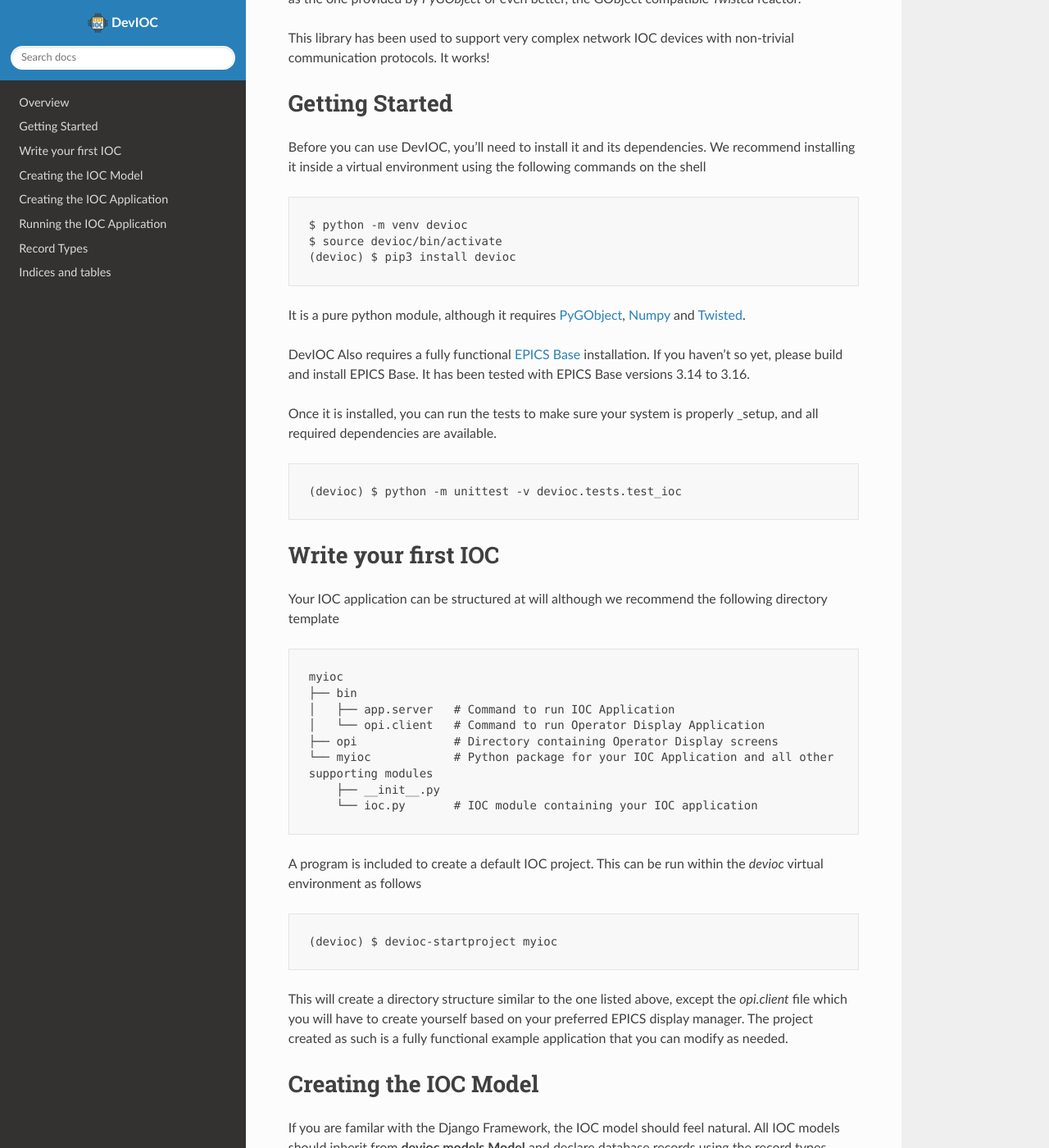
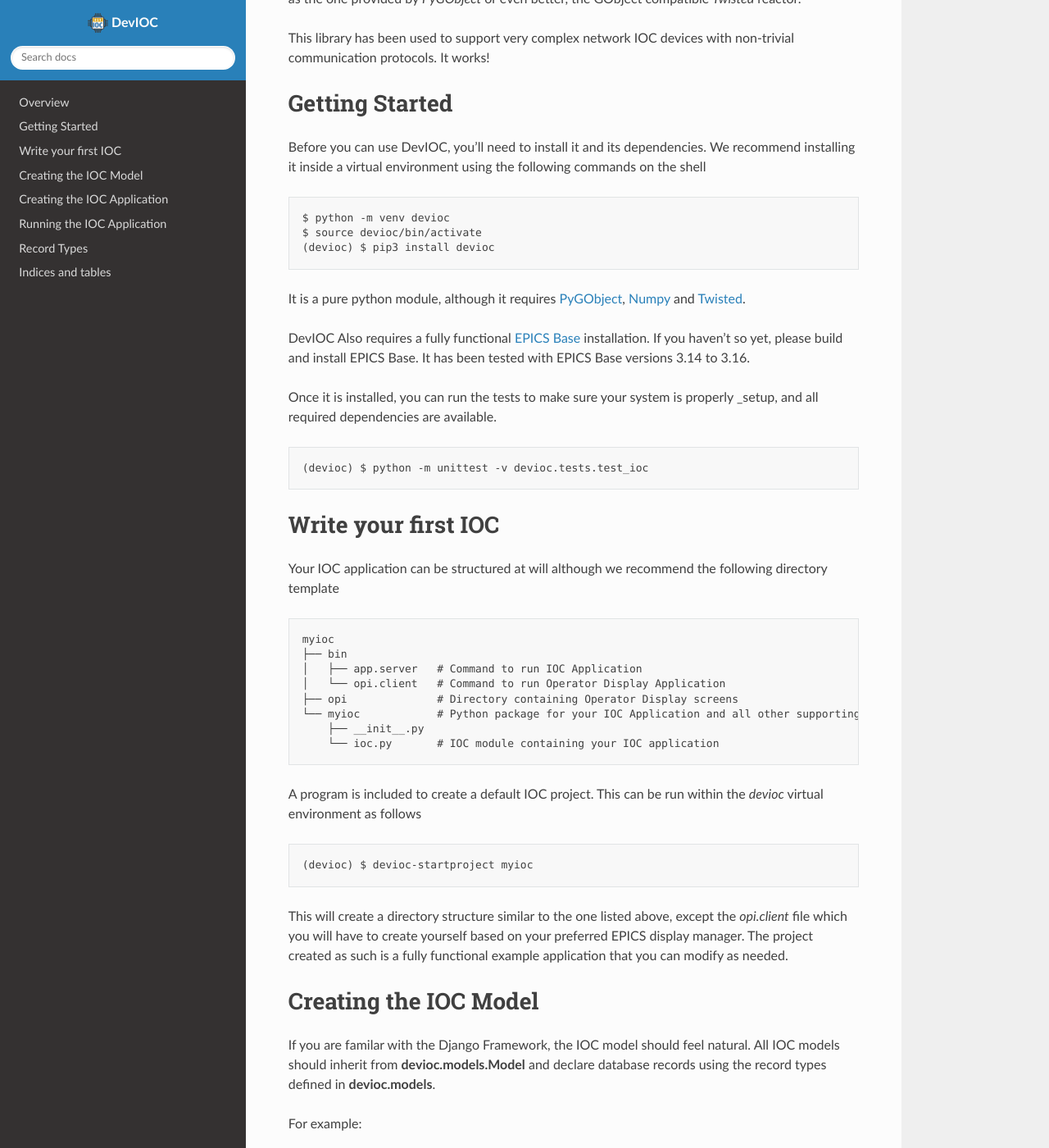
Before and after one commit to michel4j/devioc, a Sphinx documentation site: the page built from docs/source/index.rst, in a window 1280 px wide and 1400 px high, scrolled down 437 px. Shown: the whole window at 82% size. Built offline with Sphinx 7.4.7 and the Read the Docs theme 2.0.0, drawn with Linux system fonts in a browser that asks for light colours; the version number could not be read and is left out; some of the changed text lies outside the part shown.

```diff
--- a/docs/source/index.rst
+++ b/docs/source/index.rst
@@ -224,7 +224,7 @@
 
 ::
 
-   (devioc) $ myioc/bin/app.sever --device MYIOC-001
+   (devioc) $ myioc/bin/app.server --device MYIOC-001
 
 
 Record Types
--- a/docs/source/static/css/styles.css
+++ b/docs/source/static/css/styles.css
@@ -11,14 +11,13 @@
 pre {
     white-space: pre-wrap;
     word-wrap: break-word;
-    padding: 1.5rem;
+    padding: 1rem;
 }
 
 .rst-content pre.literal-block, .rst-content div[class^="highlight"] pre, .rst-content .linenodiv pre {
-	font-size: 14px;
-    white-space: pre-wrap;
+	font-size: 13px;
     word-wrap: break-word;
-    padding: 1.5rem
+    padding: 1rem
 
 }
 
```
Also changed, not shown: 1 other file.
